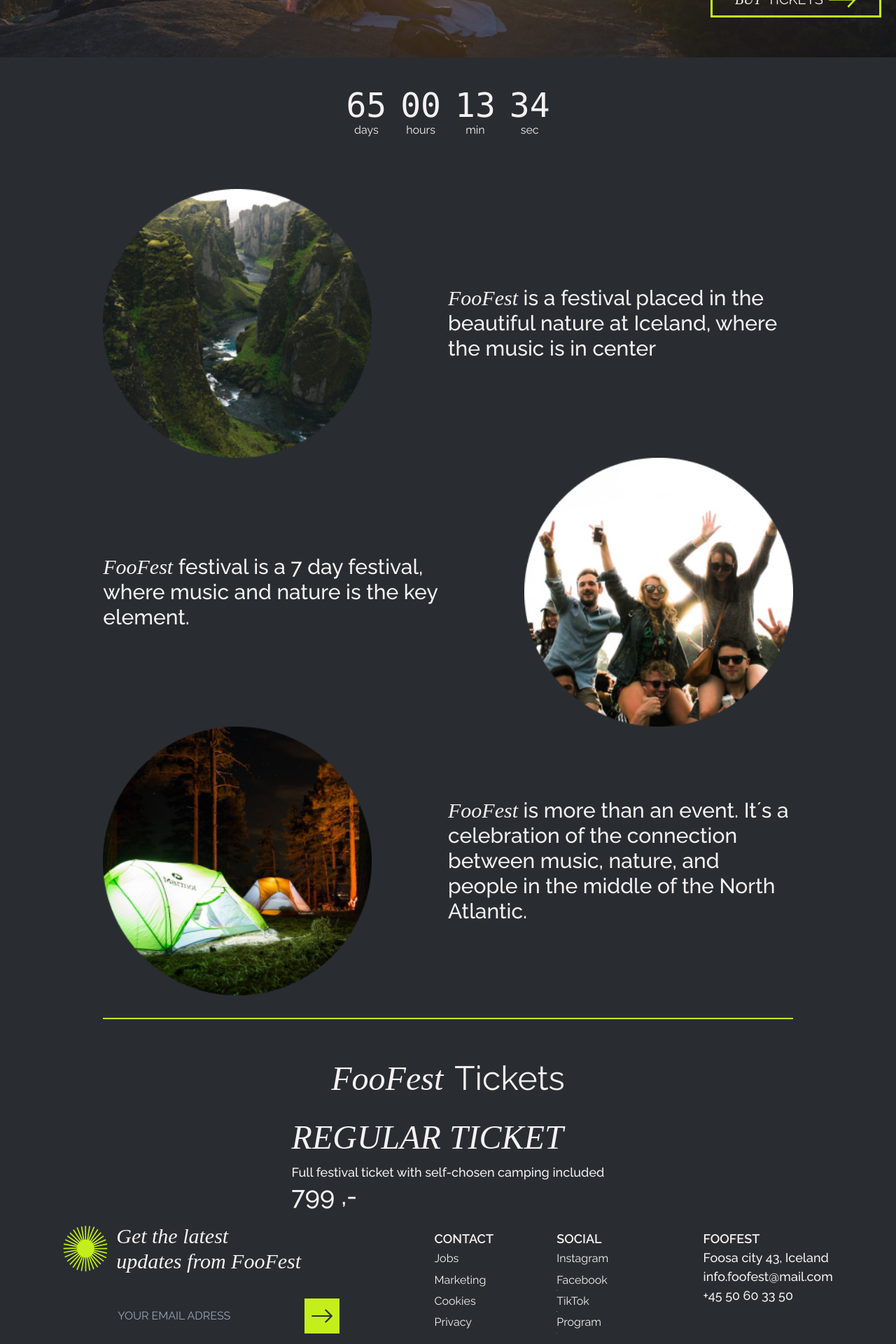
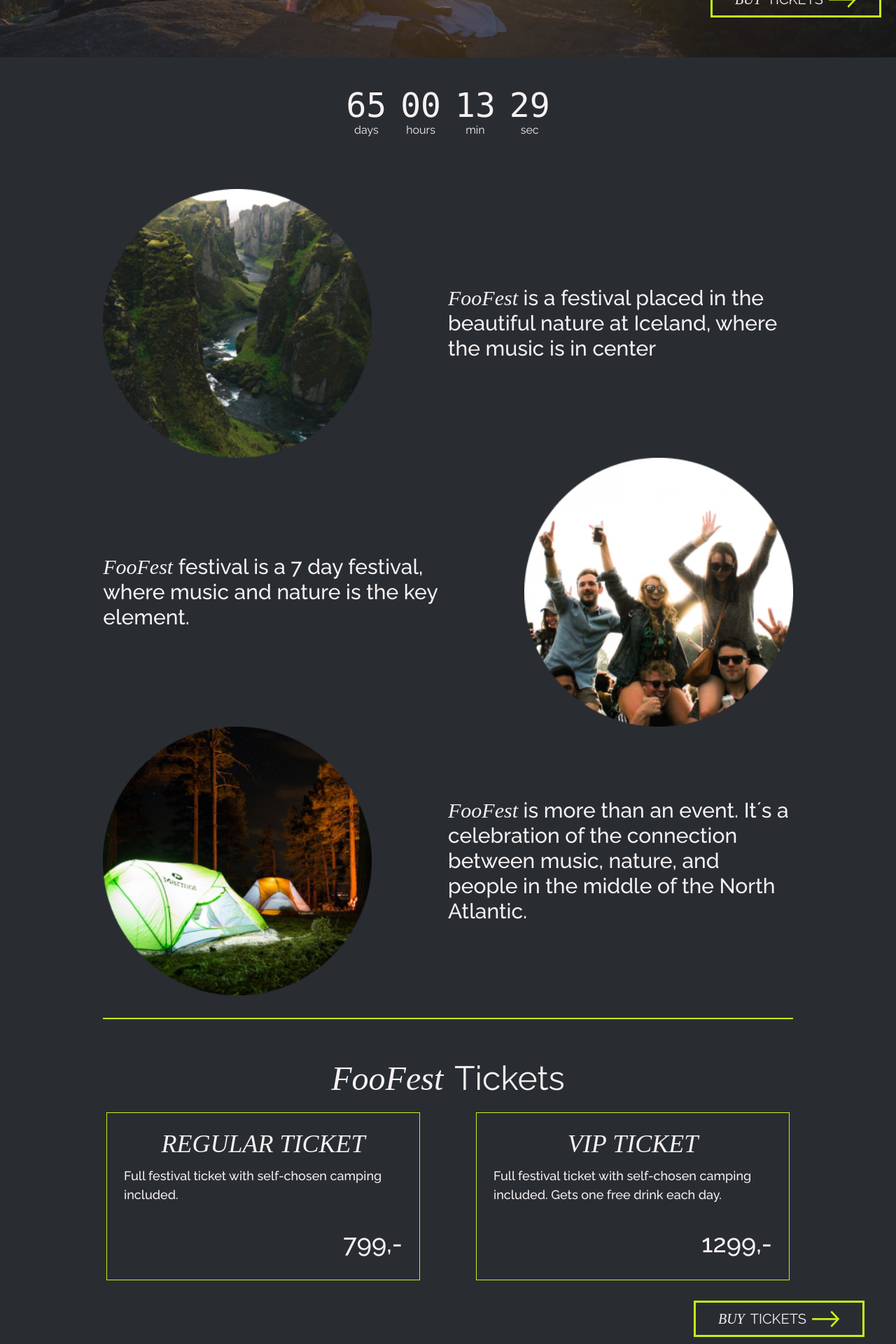
Before and after one commit to TheImpatientz/foofest_exam, a Next.js app: page / in a window 1280 px wide. Shown: the part 500-2420 px from the top of the page at 70% size. Built offline with nearby package versions, Linux system fonts and the light colour scheme.

Commit message:
landing page finish

```diff
--- a/src/app/page.jsx
+++ b/src/app/page.jsx
@@ -7,13 +7,12 @@ import partyPic from "@/img/party.png";
 import campingPic from "@/img/camping.png";
 
 import Countdown from "../components/Countdown";
-import Layout from "@/components/Layout";
 import HeaderTwo from "@/components/HeaderTwo";
 import Header from "@/components/Header";
 import Footer from "@/components/Footer";
 import SecondaryButton from "@/components/SecondaryButton";
 
-//Alle h4´s tekst er genereret ved brug af ChatGPT. Teksterne er beskrivelser af festivallen
+//Alle beskrivelser af Foofest er genereret ved brug af ChatGPT, udfra nogle keywords om en fiktiv musik og natur festival, der foregår på Island.
 
 export default function Home() {
   return (
@@ -117,11 +116,19 @@ export default function Home() {
           </p>
         </section>
         <HeaderTwo page="Tickets" />
-        <article>
-          <h3>REGULAR TICKET</h3>
-          <p>Full festival ticket with self-chosen camping included</p>
-          <p className="text-4xl">799 ,-</p>
-        </article>
+        <section className="flex flex-col w-full md:w-auto md:flex-row justify-between items-center gap-8 md:gap-20 ">
+          <article className="grid gap-1 border-solid border border-[var(--accent-color)] p-4 md:p-6 w-full sm:max-w-md md:w-1/2 h-60">
+            <h3 className="justify-self-center md:text-4xl">REGULAR TICKET</h3>
+            <p>Full festival ticket with self-chosen camping included.</p>
+            <p className="text-3xl md:text-4xl justify-self-end mt-6">799,-</p>
+          </article>
+          <article className="grid gap-1 border-solid border border-[var(--accent-color)] p-4 md:p-6 w-full sm:max-w-md md:w-1/2 h-60">
+            <h3 className="justify-self-center md:text-4xl">VIP TICKET</h3>
+            <p>Full festival ticket with self-chosen camping included. Gets one free drink each day.</p>
+            <p className="text-3xl md:text-4xl justify-self-end mt-6">1299,-</p>
+          </article>
+        </section>
+        <SecondaryButton specialClass="my-8 md:mx-6 justify-self-end" />
       </main>
       <Footer />
     </>
--- a/src/components/Countdown.jsx
+++ b/src/components/Countdown.jsx
@@ -11,7 +11,7 @@ export default function Countdown() {
 
   useEffect(() => {
     //Denne useEffect() køres én gang når siden loader
-    console.log("checking first time");
+    console.log("checking countdown first time");
     // countDownDate sætter vi til at være hvornår festivallen skal foregå
     //Når man benytter getTime() finder man det antal millisekunder der er gået siden January 1, 1970 00:00:00
     const countDownDate = new Date("February 5, 2024 12:00:00").getTime();
@@ -30,27 +30,27 @@ export default function Countdown() {
     setSeconds(Math.floor((distance % (1000 * 60)) / 1000));
   }, []);
 
-  //   useEffect(() => {
-  //     //Denne useEffect() kører i et interval hvert sekund (til at opdatere states)
-  //     const interval = setInterval(() => {
-  //       console.log("checking again");
-  //       const countDownDate = new Date("February 5, 2024 12:00:00").getTime();
+  useEffect(() => {
+    //Denne useEffect() kører i et interval hvert sekund (til at opdatere states)
+    const interval = setInterval(() => {
+      console.log("checking countdown again");
+      const countDownDate = new Date("February 5, 2024 12:00:00").getTime();
 
-  //       const now = new Date().getTime();
+      const now = new Date().getTime();
 
-  //       const distance = countDownDate - now;
+      const distance = countDownDate - now;
 
-  //       setDays(Math.floor(distance / (1000 * 60 * 60 * 24)));
-  //       setHours(Math.floor((distance % (1000 * 60 * 60 * 24)) / (1000 * 60 * 60)));
-  //       setMinutes(Math.floor((distance % (1000 * 60 * 60)) / (1000 * 60)));
-  //       setSeconds(Math.floor((distance % (1000 * 60)) / 1000));
+      setDays(Math.floor(distance / (1000 * 60 * 60 * 24)));
+      setHours(Math.floor((distance % (1000 * 60 * 60 * 24)) / (1000 * 60 * 60)));
+      setMinutes(Math.floor((distance % (1000 * 60 * 60)) / (1000 * 60)));
+      setSeconds(Math.floor((distance % (1000 * 60)) / 1000));
 
-  //       //Vi returnere en funktion, der stopper intervallet, så vi undgår at flere intervaller bliver sat i gang hele tiden
-  //       return () => {
-  //         clearInterval(interval);
-  //       };
-  //     }, 1000);
-  //   }, [days, hours, minutes, seconds]);
+      //Vi returnere en funktion, der stopper intervallet, så vi undgår at flere intervaller bliver sat i gang hele tiden
+      return () => {
+        clearInterval(interval);
+      };
+    }, 1000);
+  }, [days, hours, minutes, seconds]);
 
   return (
     <div className="my-6 grid grid-flow-col gap-5 text-center auto-cols-max text-[var(--secondary-color)] justify-center">
```
